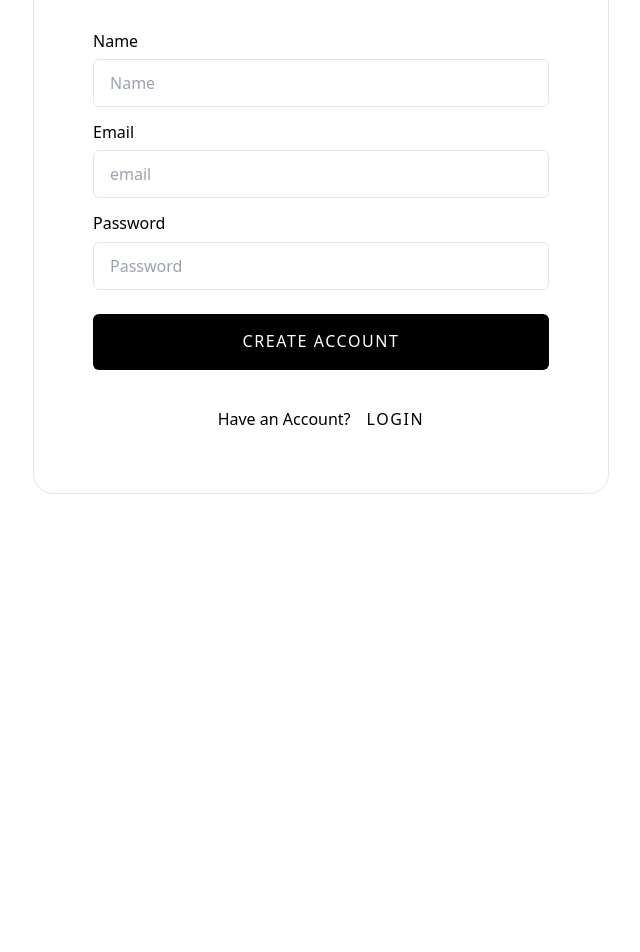
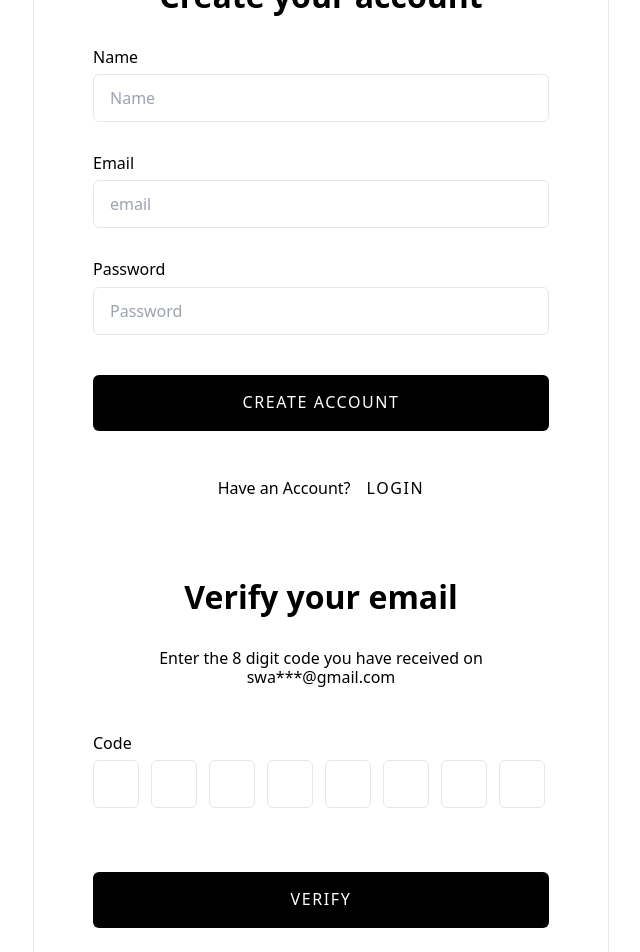
Before and after one commit to ncharanaraj/ecommerce, a React (Create React App) app: page /verify in a window 1280 px wide. Shown: the part 240-1192 px from the top of the page, without its empty margins (319-959 px from the left). Before the commit the page ends 800 px from the top, so only its background shows below. Built offline with nearby package versions, Linux system fonts and the light colour scheme.

Commit message:
Button & Verify component && style: updated form component

```diff
--- a/src/App.js
+++ b/src/App.js
@@ -2,6 +2,7 @@ import React from "react";
 import Header from "./components/Header";
 import PromoHeader from "./components/PromoHeader";
 import Form from "./components/Form";
+import Verify from "./components/Verify";
 
 const App = () => {
   return (
@@ -11,7 +12,10 @@ const App = () => {
         <PromoHeader />
       </header>
       <main className="flex justify-center">
-        <Form />
+        <div className="w-[576px]  border rounded-[20px] mt-10 p-6 flex flex-col items-center justify-center">
+          <Form />
+          <Verify />
+        </div>
       </main>
     </>
   );
--- /dev/null
+++ b/src/components/Button.js
@@ -0,0 +1,14 @@
+import React from "react";
+
+const Button = ({ buttonText }) => {
+  return (
+    <button
+      type="submit"
+      className="w-[456px] h-14 bg-black text-white rounded-md leading-[19.36px] font-medium text-base tracking-widest uppercase my-6 "
+    >
+      {buttonText}
+    </button>
+  );
+};
+
+export default Button;
--- a/src/components/Form.js
+++ b/src/components/Form.js
@@ -1,10 +1,24 @@
 import React, { useState } from "react";
+import Button from "./Button";
 
 const Form = () => {
   const [isLoginForm, setIsLoginForm] = useState(false);
 
   return (
-    <div className="w-[576px] border rounded-[20px] mt-8 flex flex-col items-center justify-center">
+    <>
+      <h2 className="leading-[38.73px] text-[32px] font-semibold my-4">
+        {isLoginForm ? "Login" : "Create your account"}
+      </h2>
+      {isLoginForm && (
+        <>
+          <h3 className="font-medium text-2xl leading-[29.05px] mb-2">
+            Welcome back to ECOMMERCE
+          </h3>
+          <p className="font-normal text-base leading-[19.36px] mb-2">
+            The next gen business marketplace
+          </p>
+        </>
+      )}
       <form
         className="flex flex-col items-center justify-center"
         onSubmit={(e) => {
@@ -12,54 +26,36 @@ const Form = () => {
           console.log("form");
         }}
       >
-        <h2 className="leading-[38.73px] text-[32px] font-semibold my-6">
-          {isLoginForm ? "Login" : "Create your account"}
-        </h2>
-        {isLoginForm && (
-          <>
-            <h3 className="font-medium text-2xl leading-[29.05px] mb-2">
-              Welcome back to ECOMMERCE
-            </h3>
-            <p className="font-normal text-base leading-[19.36px] mb-2">
-              The next gen business marketplace
-            </p>
-          </>
-        )}
         {!isLoginForm && (
-          <label className="mt-4">
+          <label className="my-4">
             <p className="leading-[19.36px] text-base font-normal">Name</p>
             <input
               type="text"
               placeholder="Name"
-              className="w-[456px] h-12 border rounded-md p-4 mt-2"
+              className="w-[456px] h-12 border rounded-md p-4 mt-[7px]"
             />
           </label>
         )}
-        <label className="mt-4">
+        <label className="my-4">
           <p className="leading-[19.36px] text-base font-normal">Email</p>
           <input
             type="email"
             placeholder="email"
-            className="w-[456px] h-12 border rounded-md p-4 mt-2"
+            className="w-[456px] h-12 border rounded-md p-4 mt-[7px]"
           />
         </label>
-        <label className="mt-4">
+        <label className="my-4">
           <p className="leading-[19.36px] text-base font-normal">Password</p>
           <input
             type="password"
             placeholder="Password"
-            className="w-[456px] h-12 border rounded-md p-4 mt-2"
+            className="w-[456px] h-12 border rounded-md p-4 mt-[7px]"
           />
         </label>
-        <button
-          type="submit"
-          className="w-[456px] h-14 bg-black text-white rounded-md leading-[19.36px] font-medium text-base tracking-widest uppercase my-6 "
-        >
-          {isLoginForm ? "Login" : "Create account"}
-        </button>
+        <Button buttonText={isLoginForm ? "Login" : "Create account"} />
       </form>
       <div
-        className="flex gap-4 mb-16 mt-4 cursor-pointer"
+        className="flex gap-4 mb-16 my-6 cursor-pointer"
         onClick={() => setIsLoginForm(!isLoginForm)}
       >
         <p className="leading-[19.36px] font-normal text-base">
@@ -69,7 +65,7 @@ const Form = () => {
           {isLoginForm ? "Sign up" : "Login"}
         </p>
       </div>
-    </div>
+    </>
   );
 };
 
--- /dev/null
+++ b/src/components/Verify.js
@@ -0,0 +1,32 @@
+import React from "react";
+import Button from "./Button";
+
+const Verify = () => {
+  return (
+    <>
+      <h2 className="leading-[38.73px] text-[32px] font-semibold my-4">
+        Verify your email
+      </h2>
+      <p className="leading-[19.36px] font-normal text-base w-[334px] text-center my-4">
+        Enter the 8 digit code you have received on
+        <span className="font-medium"> swa***@gmail.com</span>
+      </p>
+      <form className="mt-[30px]">
+        <p className="leading-[19.36px] font-normal text-base">Code</p>
+        <div className="flex gap-3 mt-[7px] mb-10">
+          <input type="text" className="border w-[46px] h-12 rounded-md" />
+          <input type="text" className="border w-[46px] h-12 rounded-md" />
+          <input type="text" className="border w-[46px] h-12 rounded-md" />
+          <input type="text" className="border w-[46px] h-12 rounded-md" />
+          <input type="text" className="border w-[46px] h-12 rounded-md" />
+          <input type="text" className="border w-[46px] h-12 rounded-md" />
+          <input type="text" className="border w-[46px] h-12 rounded-md" />
+          <input type="text" className="border w-[46px] h-12 rounded-md" />
+        </div>
+        <Button buttonText="verify" />
+      </form>
+    </>
+  );
+};
+
+export default Verify;
```
